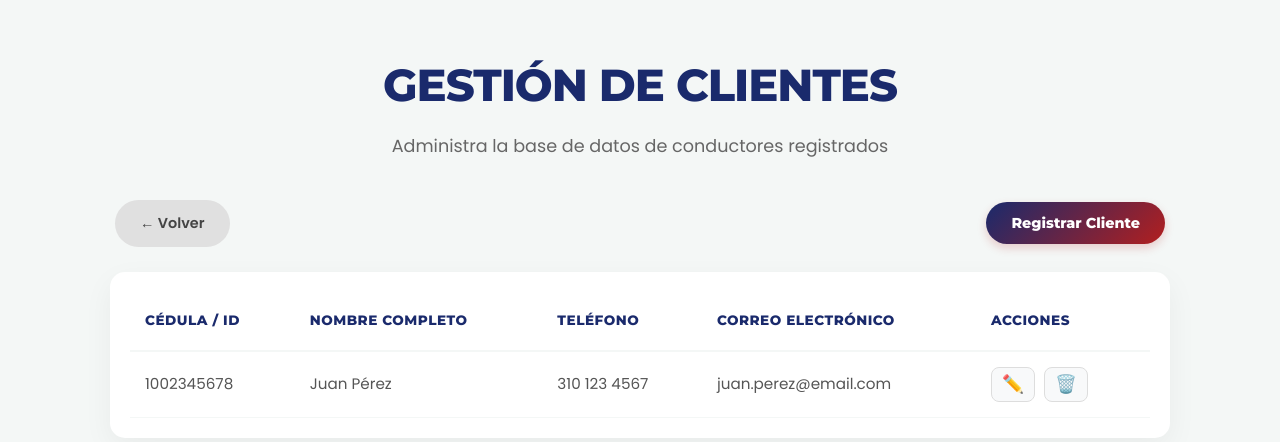
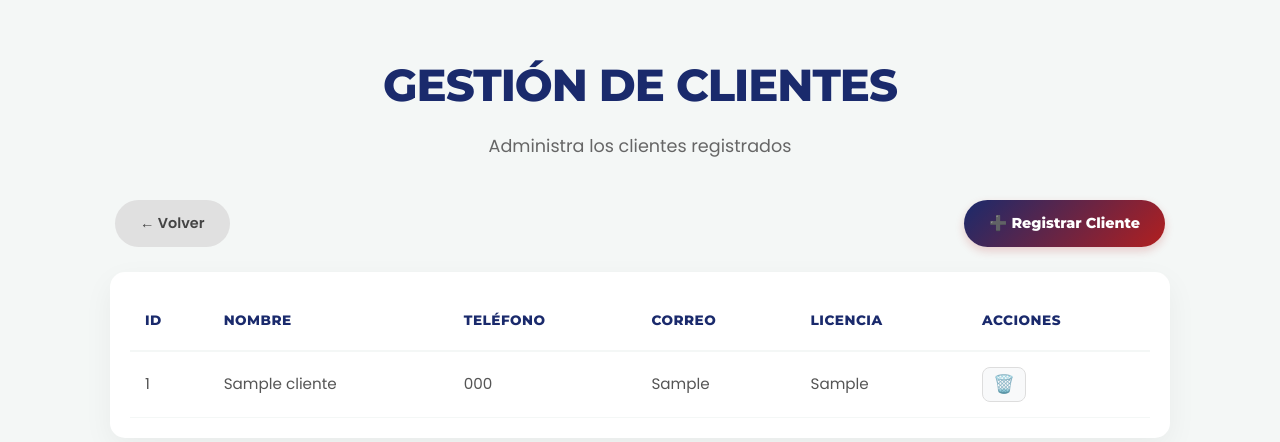
Before and after one commit to Mancipe23/Taller-Monol-tico, a PHP site: page /views/opcionclientes.php in a window 1280 px wide. Shown: the top 442 px of the page. Run offline with PHP 8.4, Linux system fonts and the light colour scheme; tables that the repository leaves empty or names only in its code hold one stand-in row (values such as "Sample post").

Commit message:
avance cliente

```diff
--- a/models/Queries/ClientesQuery.php
+++ b/models/Queries/ClientesQuery.php
@@ -8,51 +8,65 @@ use app\models\entities\cliente;
 class ClientesQuery {
 
     public static function getAllClientes() {
+
         $list = [];
+
         $connDb = new ConnectionDB();
-        $sql = "SELECT id, nombre, telefono, correo,numero_licencia FROM clientes";
+
+        $sql = "SELECT id, nombre, telefono, correo, numero_licencia FROM clientes";
 
         $result = $connDb->execute($sql);
 
         if ($result) {
+
             while ($row = $result->fetch_assoc()) {
-                $clientes = new cliente(
+
+                $cliente = new cliente(
                     $row['id'],
                     $row['nombre'],
-                    $row['documento'],
+                    $row['telefono'],
                     $row['correo'],
-                    ""
+                    $row['numero_licencia']
                 );
-                array_push($list, $clientes);
+
+                array_push($list, $cliente);
             }
-            $result->free();
         }
 
         $connDb->close();
+
         return $list;
     }
 
-    public static function insertarClientes($clientes) {
+    public static function insertarClientes($cliente) {
+
         $connDb = new ConnectionDB();
-        $sql = "INSERT INTO clientes (nombre, telefono, correo,numero_licencia) VALUES (?, ?, ?)";
+
+        $sql = "INSERT INTO clientes
+        (nombre, telefono, correo, numero_licencia)
+        VALUES (?, ?, ?, ?)";
 
         $params = [
-            'type' => 'sss',
+            'type' => 'ssss',
             'datos' => [
-                $clientes->get('nombre'),
-                $clientes->get('telefono'),
-                $clientes->get('correo'),
-                $clientes->get('numero_licencia'),
+                $cliente->get('nombre'),
+                $cliente->get('telefono'),
+                $cliente->get('correo'),
+                $cliente->get('numero_licencia')
             ]
         ];
 
-        $res = $connDb->executeUpdateData($sql, $params);
+        $result = $connDb->executeUpdateData($sql, $params);
+
         $connDb->close();
-        return $res;
+
+        return $result;
     }
 
     public static function eliminarClientes($id) {
+
         $connDb = new ConnectionDB();
+
         $sql = "DELETE FROM clientes WHERE id = ?";
 
         $params = [
@@ -61,7 +75,9 @@ class ClientesQuery {
         ];
 
         $result = $connDb->executeUpdateData($sql, $params);
+
         $connDb->close();
+
         return $result;
     }
 }
--- a/views/opcionclientes.php
+++ b/views/opcionclientes.php
@@ -1,50 +1,116 @@
+<?php
+
+require __DIR__ . '/../models/config/model_base.php';
+require __DIR__ . '/../models/entities/cliente.php';
+require __DIR__ . '/../models/config/connection_db.php';
+require __DIR__ . '/../models/queries/ClientesQuery.php';
+require __DIR__ . '/../controllers/ClienteController.php';
+
+use app\controllers\ClienteController;
+
+$controller = new ClienteController();
+
+$clientes = $controller->getLista();
+
+?>
+
 <!DOCTYPE html>
 <html lang="es">
 <head>
     <meta charset="UTF-8">
     <meta name="viewport" content="width=device-width, initial-scale=1.0">
-    <title>RentCar Pro - Clientes</title>
+    <title>Clientes</title>
     <link rel="stylesheet" href="../public/style.css">
 </head>
+
 <body class="fade-in">
 
 <div class="container">
-        <header>
+
     <h1>Gestión de Clientes</h1>
-            <p class="subtitle">Administra la base de datos de conductores registrados</p>
-        </header>
+
+    <p class="subtitle">
+        Administra los clientes registrados
+    </p>
 
     <div class="action-bar">
-            <a href="inicio.php" class="btn-back">← Volver</a>
-            <button class="btn-add">Registrar Cliente</button>
+
+        <a href="inicio.php" class="btn-back">
+            ← Volver
+        </a>
+
+        <a href="registrar_cliente.php" class="btn-add">
+            ➕ Registrar Cliente
+        </a>
+
     </div>
 
     <div class="table-responsive">
+
         <table class="main-table">
+
             <thead>
+
                 <tr>
-                        <th>Cédula / ID</th>
-                        <th>Nombre Completo</th>
+                    <th>ID</th>
+                    <th>Nombre</th>
                     <th>Teléfono</th>
-                        <th>Correo Electrónico</th>
+                    <th>Correo</th>
+                    <th>Licencia</th>
                     <th>Acciones</th>
                 </tr>
+
             </thead>
+
             <tbody>
-                    <!-- Datos de ejemplo -->
+
+            <?php if ($clientes): ?>
+
+                <?php foreach ($clientes as $c): ?>
+
                     <tr>
-                        <td>1002345678</td>
-                        <td>Juan Pérez</td>
-                        <td>310 123 4567</td>
-                        <td>juan.perez@email.com</td>
+
+                        <td><?= $c->get('id') ?></td>
+
+                        <td><?= $c->get('nombre') ?></td>
+
+                        <td><?= $c->get('telefono') ?></td>
+
+                        <td><?= $c->get('correo') ?></td>
+
+                        <td><?= $c->get('numero_licencia') ?></td>
+
                         <td>
-                            <button class="btn-icon">✏️</button>
-                            <button class="btn-icon delete">🗑️</button>
+
+                            <a
+                                href="eliminar_cliente.php?id=<?= $c->get('id') ?>"
+                                class="btn-icon delete"
+                            >
+                                🗑️
+                            </a>
+
+                        </td>
+
+                    </tr>
+
+                <?php endforeach; ?>
+
+            <?php else: ?>
+
+                <tr>
+                    <td colspan="6">
+                        No hay clientes registrados
                     </td>
                 </tr>
+
+            <?php endif; ?>
+
             </tbody>
+
         </table>
+
     </div>
+
 </div>
 
 </body>
```
Also changed, not shown: views/eliminar_cliente.php (added, +15 -0 lines), views/guardar_cliente.php (added, +26 -0 lines), views/registrar_cliente.php (added, +49 -0 lines). Lines whose indentation alone changed are shown as unchanged.
